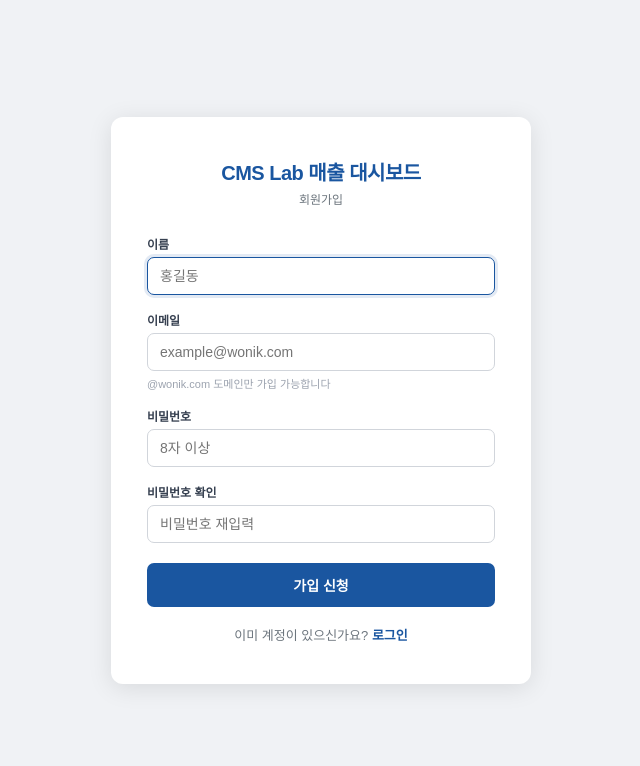
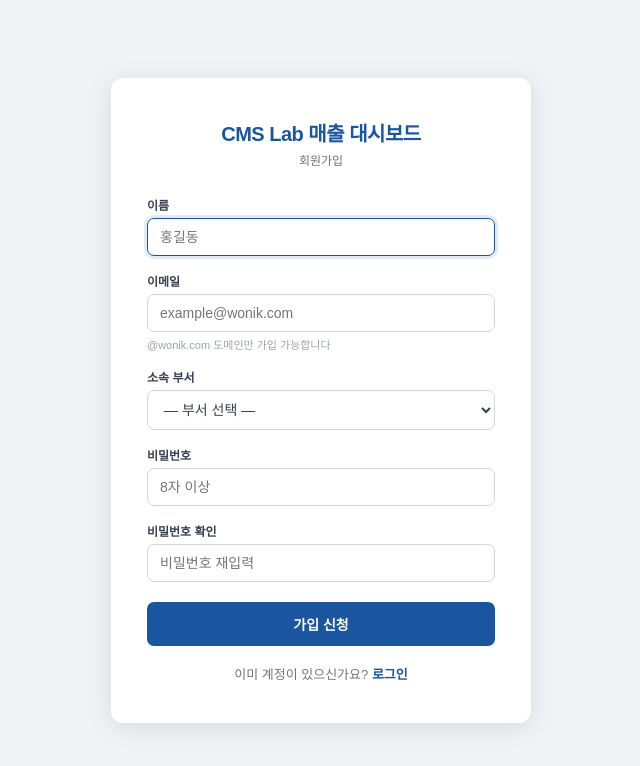
Before and after one commit to lsmlub99/cmslab_sales_dash, a FastAPI app: page /register in a window 1280 px wide. Shown: the top 766 px of the page, without its empty margins (319-959 px from the left). Run offline with FastAPI, Linux system fonts and the light colour scheme.

Commit message:
feat: 회원가입 부서 선택 + 관리자 승인 시 부서 확인/변경
Co-Authored-By: Claude Sonnet 4.6 <noreply@anthropic.com>

```diff
--- a/app/routes/auth_routes.py
+++ b/app/routes/auth_routes.py
@@ -9,6 +9,11 @@ from ..models import User
 from ..auth import verify_password, hash_password, create_access_token, get_current_user
 
 ALLOWED_DOMAIN = os.getenv("ALLOWED_EMAIL_DOMAIN", "wonik.com")
+
+TARGET_TEAMS = [
+    "RBD1팀", "RBD2팀", "동북아MC팀", "Global사업팀",
+    "GEC팀", "일본사업팀", "중국사업팀", "메디컬팀",
+]
 
 router = APIRouter()
 _tpl_dir = os.path.join(os.path.dirname(__file__), "..", "templates")
@@ -53,7 +58,7 @@ async def login(
 async def register_page(request: Request, current_user=Depends(get_current_user)):
     if current_user:
         return RedirectResponse("/dashboard", status_code=302)
-    return templates.TemplateResponse("register.html", {"request": request, "error": None, "success": False, "domain": ALLOWED_DOMAIN})
+    return templates.TemplateResponse("register.html", {"request": request, "error": None, "success": False, "domain": ALLOWED_DOMAIN, "teams": TARGET_TEAMS})
 
 
 @router.post("/register")
@@ -61,43 +66,34 @@ async def register(
     request: Request,
     name: str = Form(...),
     email: str = Form(...),
+    team: str = Form(""),
     password: str = Form(...),
     password2: str = Form(...),
     db: Session = Depends(get_db),
 ):
+    ctx = {"request": request, "success": False, "domain": ALLOWED_DOMAIN, "teams": TARGET_TEAMS}
+
     if not email.lower().endswith(f"@{ALLOWED_DOMAIN}"):
-        return templates.TemplateResponse("register.html", {
-            "request": request,
-            "error": f"회사 이메일(@{ALLOWED_DOMAIN})만 가입 가능합니다.",
-            "success": False, "domain": ALLOWED_DOMAIN,
-        })
+        return templates.TemplateResponse("register.html", {**ctx, "error": f"회사 이메일(@{ALLOWED_DOMAIN})만 가입 가능합니다."})
+    if not team or team not in TARGET_TEAMS:
+        return templates.TemplateResponse("register.html", {**ctx, "error": "부서를 선택해주세요."})
     if password != password2:
-        return templates.TemplateResponse("register.html", {
-            "request": request, "error": "비밀번호가 일치하지 않습니다.",
-            "success": False, "domain": ALLOWED_DOMAIN,
-        })
+        return templates.TemplateResponse("register.html", {**ctx, "error": "비밀번호가 일치하지 않습니다."})
     if len(password) < 8:
-        return templates.TemplateResponse("register.html", {
-            "request": request, "error": "비밀번호는 8자 이상이어야 합니다.",
-            "success": False, "domain": ALLOWED_DOMAIN,
-        })
+        return templates.TemplateResponse("register.html", {**ctx, "error": "비밀번호는 8자 이상이어야 합니다."})
     if db.query(User).filter(User.email == email).first():
-        return templates.TemplateResponse("register.html", {
-            "request": request, "error": "이미 등록된 이메일입니다.",
-            "success": False, "domain": ALLOWED_DOMAIN,
-        })
+        return templates.TemplateResponse("register.html", {**ctx, "error": "이미 등록된 이메일입니다."})
 
     db.add(User(
         email=email,
         hashed_password=hash_password(password),
         name=name.strip(),
         role="viewer",
+        allowed_teams=[team],
         is_active=False,
     ))
     db.commit()
-    return templates.TemplateResponse("register.html", {
-        "request": request, "error": None, "success": True, "domain": ALLOWED_DOMAIN,
-    })
+    return templates.TemplateResponse("register.html", {**ctx, "error": None, "success": True})
 
 
 @router.get("/logout")
--- a/app/templates/register.html
+++ b/app/templates/register.html
@@ -60,6 +60,15 @@ input:focus{border-color:#1a56a0;box-shadow:0 0 0 3px rgba(26,86,160,.12)}
       <p class="hint">@{{ domain }} 도메인만 가입 가능합니다</p>
     </div>
     <div class="field">
+      <label for="team">소속 부서</label>
+      <select id="team" name="team" required style="width:100%;border:1px solid #d1d5db;border-radius:7px;padding:10px 12px;font-size:14px;outline:none;background:#fff;color:#374151">
+        <option value="">— 부서 선택 —</option>
+        {% for t in teams %}
+        <option value="{{ t }}">{{ t }}</option>
+        {% endfor %}
+      </select>
+    </div>
+    <div class="field">
       <label for="password">비밀번호</label>
       <input type="password" id="password" name="password" placeholder="8자 이상" required minlength="8">
     </div>
```
Also changed, not shown: app/templates/admin.html (+13 -2 lines).
